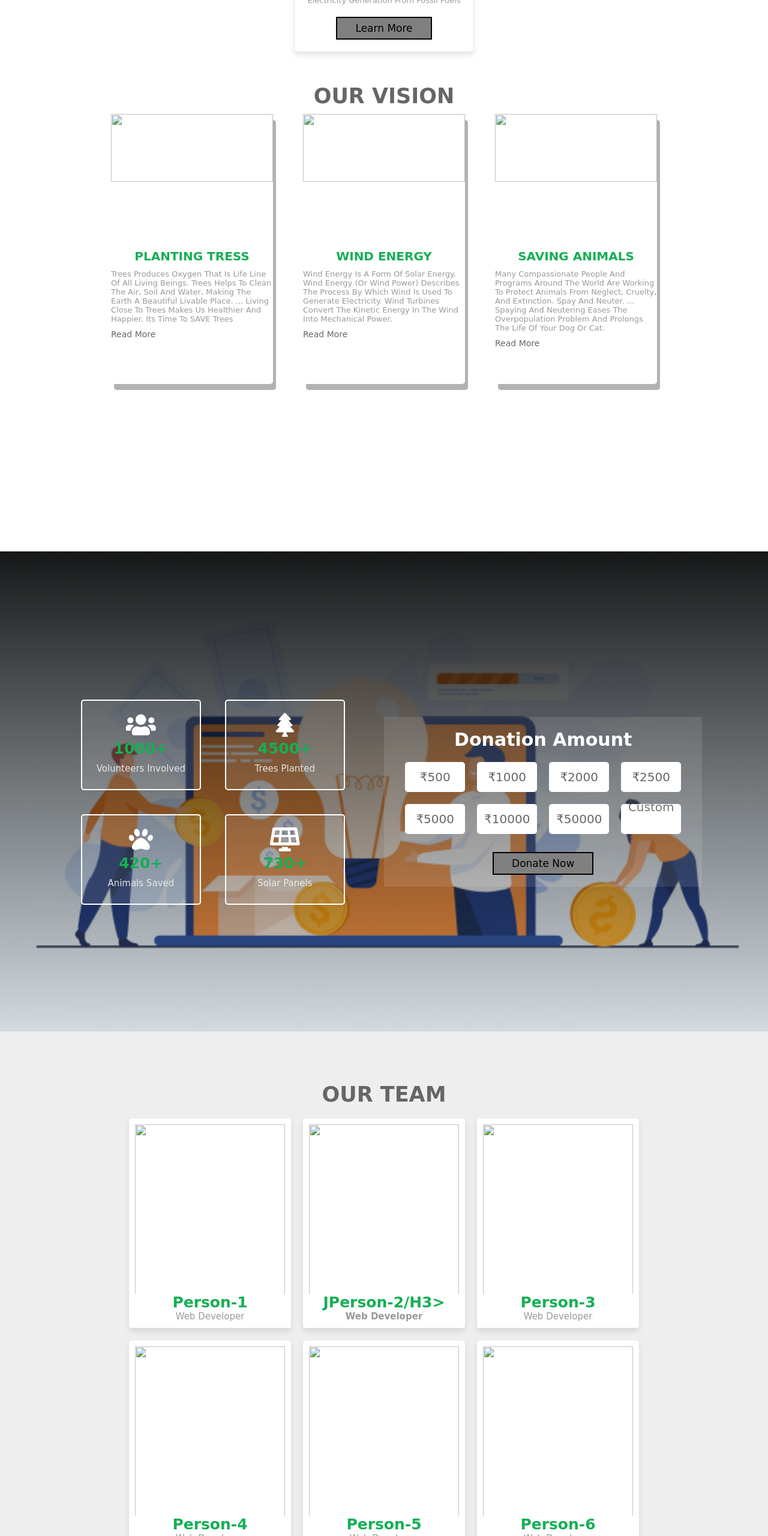
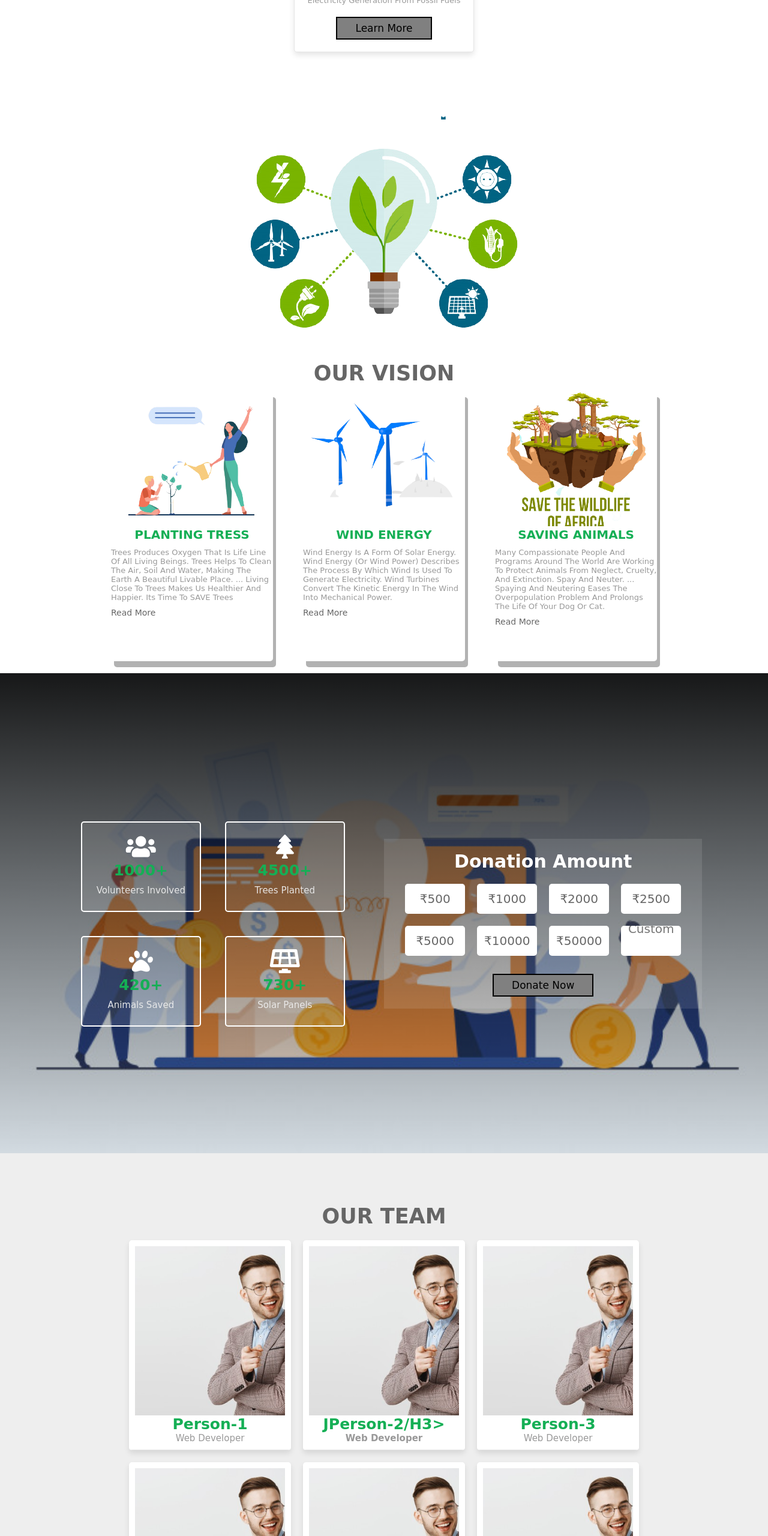
Before and after one commit to Bhagi-developer/Static_NGO-Website, a plain HTML site: page index.html in a window 1280 px wide. Shown: the part 1460-4020 px from the top of the page at 60% size. Drawn offline with nearby package versions, Linux system fonts and the light colour scheme; files whose address does not match are found by name.

Commit message:
Update index.html

```diff
--- a/index.html
+++ b/index.html
@@ -19,7 +19,7 @@ If you want to contact me the i have provided my contact handles at footer secti
     <link rel="stylesheet" href="style.css">
 
     <!-- favicon link -->
-    <link rel="icon" href="/images/favicon.ico">
+    <link rel="icon" href="favicon.ico">
 
 </head>
 
@@ -112,7 +112,7 @@ If you want to contact me the i have provided my contact handles at footer secti
     <section class="project" id="vision">
 
         <div class="main_image">
-            <img src="/images/P main.png" alt="">
+            <img src="P main.png" alt="">
         </div>
 
 
@@ -121,7 +121,7 @@ If you want to contact me the i have provided my contact handles at footer secti
         <div class="box-container">
 
             <div class="box">
-                <img src="/images/P1.png" alt="">
+                <img src="P1.png" alt="">
                 <h3 class="title">planting tress</h3>
                 <div class="info">
 
@@ -133,7 +133,7 @@ If you want to contact me the i have provided my contact handles at footer secti
             </div>
 
             <div class="box">
-                <img src="/images/P2.png" alt="">
+                <img src="P2.png" alt="">
                 <h3 class="title">wind energy</h3>
                 <div class="info">
                     <p>Wind energy is a form of solar energy. Wind energy (or wind power) describes the process by which
@@ -144,7 +144,7 @@ If you want to contact me the i have provided my contact handles at footer secti
             </div>
 
             <div class="box">
-                <img src="/images/P3.png" alt="">
+                <img src="P3.png" alt="">
                 <h3 class="title">saving animals</h3>
                 <div class="info">
                     <p>Many compassionate people and programs around the world are working to protect animals from
@@ -220,12 +220,12 @@ If you want to contact me the i have provided my contact handles at footer secti
         <div class="box-container">
 
             <div class="box">
-                <img src="/images/person.jpg" alt="">
+                <img src="person.jpg" alt="">
                 <div class="info">
                     <h3>Person-1</h3>
                     <p>web developer</p>
                     <div class="share">
-                        <a href="#" class="fab fa-hackerrank"></a>
+                        <a href="#" class="fab fa-facebook-f"></a>
                         <a href="#" class="fab fa-twitter"></a>
                         <!-- <a href="#" class="fab fa-instagram"></a> -->
                         <a href="#" class="fab fa-linkedin"></a>
@@ -234,12 +234,12 @@ If you want to contact me the i have provided my contact handles at footer secti
             </div>
 
             <div class="box">
-                <img src="/images/person.jpg" alt="">
+                <img src="person.jpg" alt="">
                 <div class="info">
                     <h3>jPerson-2/h3>
                         <p>web developer</p>
                         <div class="share">
-                            <a href="#" class="fab fa-hackerrank"></a>
+                            <a href="#" class="fab fa-facebook-f"></a>
                             <a href="#" class="fab fa-twitter"></a>
                             <!-- <a href="#" class="fab fa-instagram"></a> -->
                             <a href="#" class="fab fa-linkedin"></a>
@@ -248,12 +248,12 @@ If you want to contact me the i have provided my contact handles at footer secti
             </div>
 
             <div class="box">
-                <img src="/images/person.jpg" alt="">
+                <img src="person.jpg" alt="">
                 <div class="info">
                     <h3>Person-3</h3>
                     <p>web developer</p>
                     <div class="share">
-                        <a href="#" class="fab fa-hackerrank"></a>
+                        <a href="#" class="fab fa-facebook-f"></a>
                         <a href="#" class="fab fa-twitter"></a>
                         <!-- <a href="#" class="fab fa-instagram"></a> -->
                         <a href="#" class="fab fa-linkedin"></a>
@@ -262,12 +262,12 @@ If you want to contact me the i have provided my contact handles at footer secti
             </div>
 
             <div class="box">
-                <img src="/images/person.jpg" alt="">
+                <img src="person.jpg" alt="">
                 <div class="info">
                     <h3>Person-4</h3>
                     <p>web developer</p>
                     <div class="share">
-                        <a href="#" class="fab fa-hackerrank"></a>
+                        <a href="#" class="fab fa-facebook-f"></a>
                         <a href="#" class="fab fa-twitter"></a>
                         <!-- <a href="#" class="fab fa-instagram"></a> -->
                         <a href="#" class="fab fa-linkedin"></a>
@@ -276,12 +276,12 @@ If you want to contact me the i have provided my contact handles at footer secti
             </div>
 
             <div class="box">
-                <img src="/images/person.jpg" alt="">
+                <img src="person.jpg" alt="">
                 <div class="info">
                     <h3>Person-5</h3>
                     <p>web developer</p>
                     <div class="share">
-                        <a href="#" class="fab fa-hackerrank"></a>
+                        <a href="#" class="fab fa-facebook-f"></a>
                         <a href="#" class="fab fa-twitter"></a>
                         <!-- <a href="#" class="fab fa-instagram"></a> -->
                         <a href="#" class="fab fa-linkedin"></a>
@@ -290,12 +290,12 @@ If you want to contact me the i have provided my contact handles at footer secti
             </div>
 
             <div class="box">
-                <img src="/images/person.jpg" alt="">
+                <img src="person.jpg" alt="">
                 <div class="info">
                     <h3>Person-6</h3>
                     <p>web developer</p>
                     <div class="share">
-                        <a href="#" class="fab fa-hackerrank"></a>
+                        <a href="#" class="fab fa-facebook-f"></a>
                         <a href="#" class="fab fa-twitter"></a>
                         <!-- <a href="#" class="fab fa-instagram"></a> -->
                         <a href="#" class="fab fa-linkedin"></a>
@@ -304,12 +304,12 @@ If you want to contact me the i have provided my contact handles at footer secti
             </div>
 
             <div class="box">
-                <img src="/images/person.jpg" alt="">
+                <img src="person.jpg" alt="">
                 <div class="info">
                     <h3>Person-7</h3>
                     <p>web developer</p>
                     <div class="share">
-                        <a href="#" class="fab fa-hackerrank"></a>
+                        <a href="#" class="fab fa-facebook-f"></a>
                         <a href="#" class="fab fa-twitter"></a>
                         <!-- <a href="#" class="fab fa-instagram"></a> -->
                         <a href="#" class="fab fa-linkedin"></a>
@@ -318,12 +318,12 @@ If you want to contact me the i have provided my contact handles at footer secti
             </div>
 
             <div class="box">
-                <img src="/images/person.jpg" alt="">
+                <img src="person.jpg" alt="">
                 <div class="info">
                     <h3>Person-8</h3>
                     <p>web developer</p>
                     <div class="share">
-                        <a href="#" class="fab fa-hackerrank"></a>
+                        <a href="#" class="fab fa-facebook-f"></a>
                         <a href="#" class="fab fa-twitter"></a>
                         <!-- <a href="#" class="fab fa-instagram"></a> -->
                         <a href="#" class="fab fa-linkedin"></a>
```
